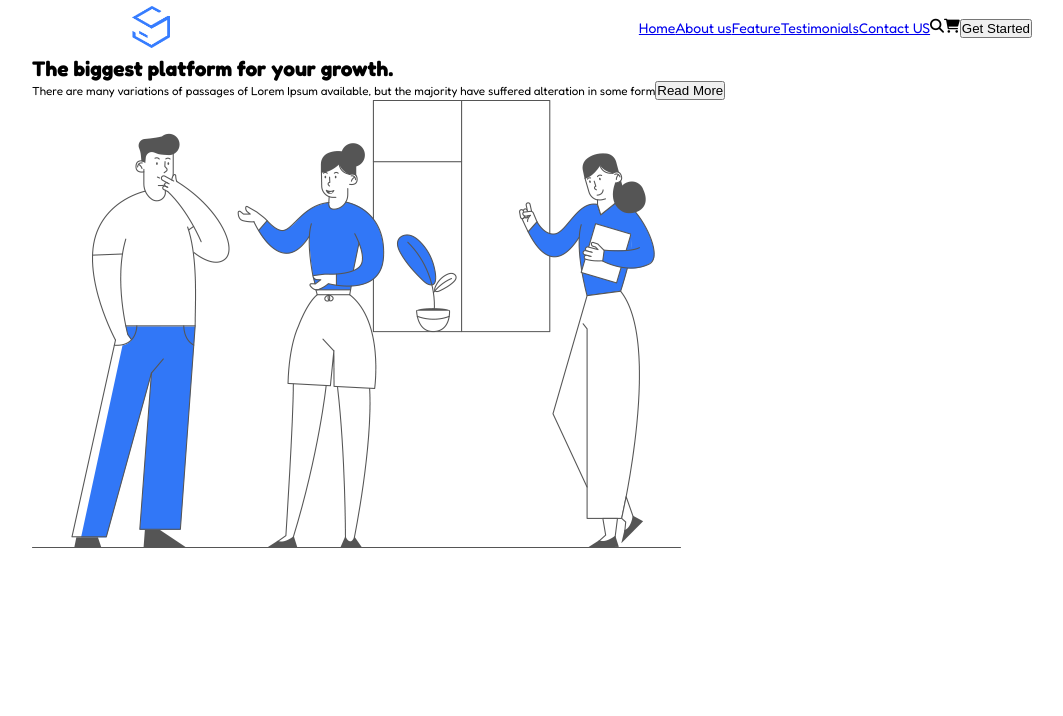
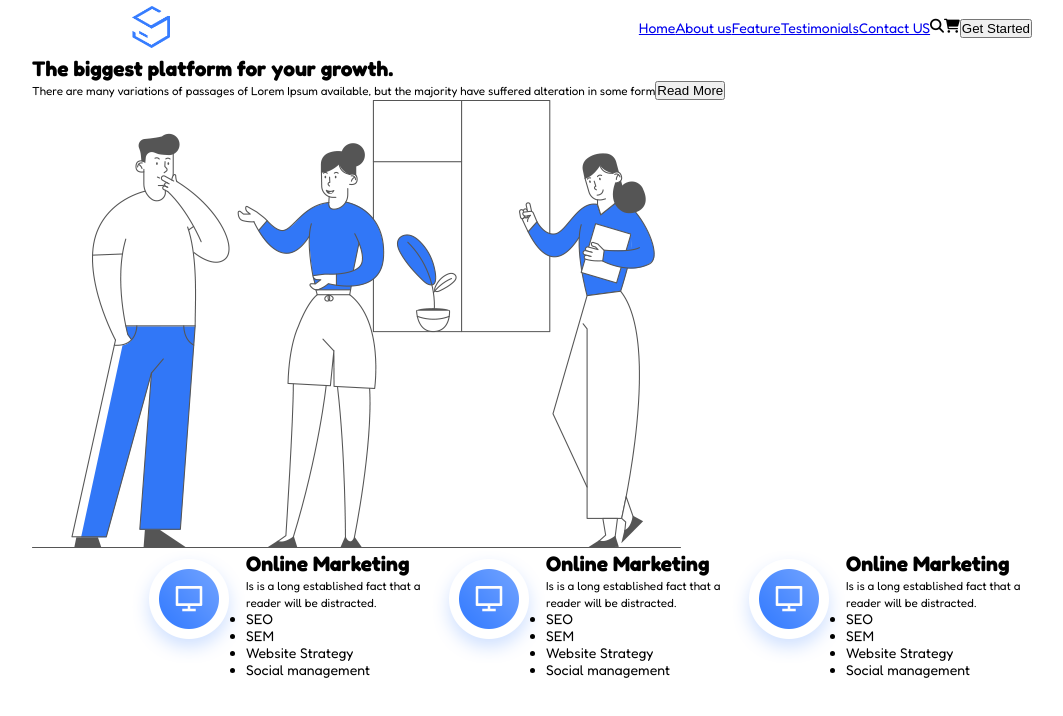
Before and after one commit to MGPasinetti/proj-html-vuejs, a Vue app: page / in a window 1280 px wide. Shown: the top 716 px of the page, without its empty margins (58-1121 px from the left). Built offline with nearby package versions, Linux system fonts and the light colour scheme.

Commit message:
inserting elements in components

```diff
--- /dev/null
+++ b/src/components/CardMarketing.vue
@@ -0,0 +1,32 @@
+<template>
+  <div class="card">
+      <!-- COL-1 -->
+      <div>
+          <img src="../assets/img/24.png" alt="">
+      </div>
+
+      <!-- COL-2 -->
+      <div>
+          <h1>Online Marketing</h1>
+          <small>Is is a long established fact that a reader will be distracted.</small>
+          <ul>
+              <li>SEO</li>
+              <li>SEM</li>
+              <li>Website Strategy</li>
+              <li>Social management</li>
+          </ul>
+      </div>
+  </div>
+</template>
+
+<script>
+export default {
+ name: 'CardMarketing',
+}
+</script>
+
+<style lang="scss" scoped>
+.card {
+    display: flex;
+}
+</style>
--- a/src/components/GridCardsSec.vue
+++ b/src/components/GridCardsSec.vue
@@ -1,15 +1,24 @@
 <template>
-  <section class="grid-cards">
-
+  <section class="container-sec grid-cards">
+    <CardMarketing />
+    <CardMarketing />
+    <CardMarketing />
   </section>
 </template>
 
 <script>
+import CardMarketing from './CardMarketing.vue';
+
 export default {
   name: 'GridCardsSec',
+  components: {
+    CardMarketing,
+  }
 }
 </script>
 
-<style>
-
+<style lang="scss" scoped>
+.grid-cards {
+  display: flex;
+}
 </style>
```
